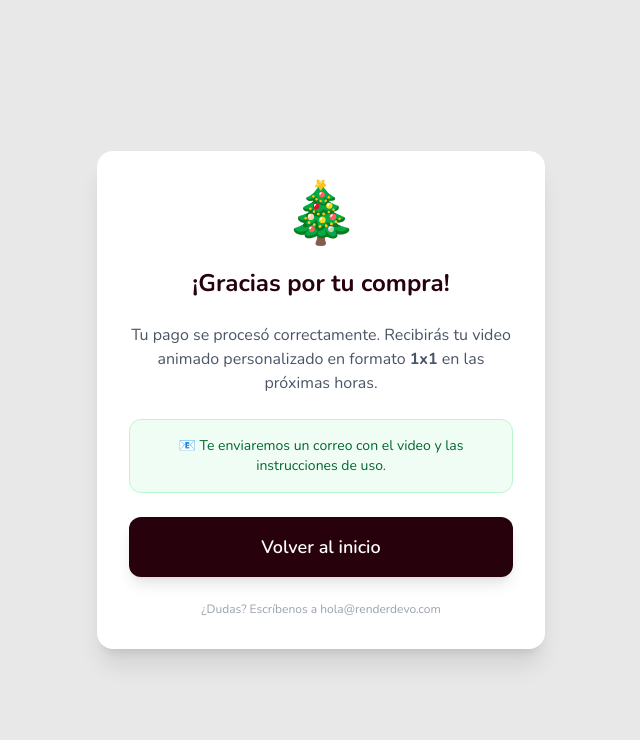
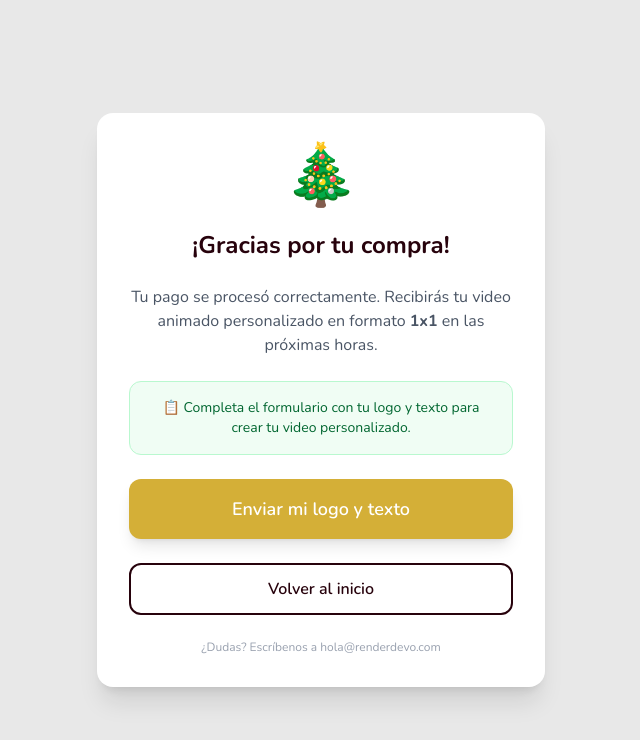
Before and after one commit to MarcoFco82/navidadcon, a Next.js app: page /success in a window 1280 px wide. Shown: the top 740 px of the page, without its empty margins (319-959 px from the left). Built offline with nearby package versions, Linux system fonts and the light colour scheme.

Commit message:
Add google Form to collect info

```diff
--- a/src/app/success/page.tsx
+++ b/src/app/success/page.tsx
@@ -22,13 +22,21 @@ function SuccessContent() {
 
         <div className="bg-green-50 border border-green-200 rounded-xl p-4">
           <p className="text-green-800 text-sm">
-            📧 Te enviaremos un correo con el video y las instrucciones de uso.
+            📋 Completa el formulario con tu logo y texto para crear tu video personalizado.
           </p>
         </div>
 
         <a
+          href="https://docs.google.com/forms/d/e/1FAIpQLSduop9NHbsKVtDBTy_25eUHOJY_DnFOmneNCD1P0lPNa5aT_w/viewform"
+          target="_blank"
+          className="inline-block w-full py-4 rounded-xl font-semibold text-lg bg-christmas-gold text-white hover:bg-[var(--christmas-gold-light)] shadow-lg hover:shadow-xl transition-all"
+        >
+          Enviar mi logo y texto
+        </a>
+
+        <a
           href="/"
-          className="inline-block w-full py-4 rounded-xl font-semibold text-lg bg-christmas-wine text-white hover:bg-[var(--christmas-wine-light)] shadow-lg hover:shadow-xl transition-all"
+          className="inline-block w-full py-3 rounded-xl font-semibold text-christmas-wine border-2 border-christmas-wine hover:bg-christmas-wine hover:text-white transition-all"
         >
           Volver al inicio
         </a>
```
